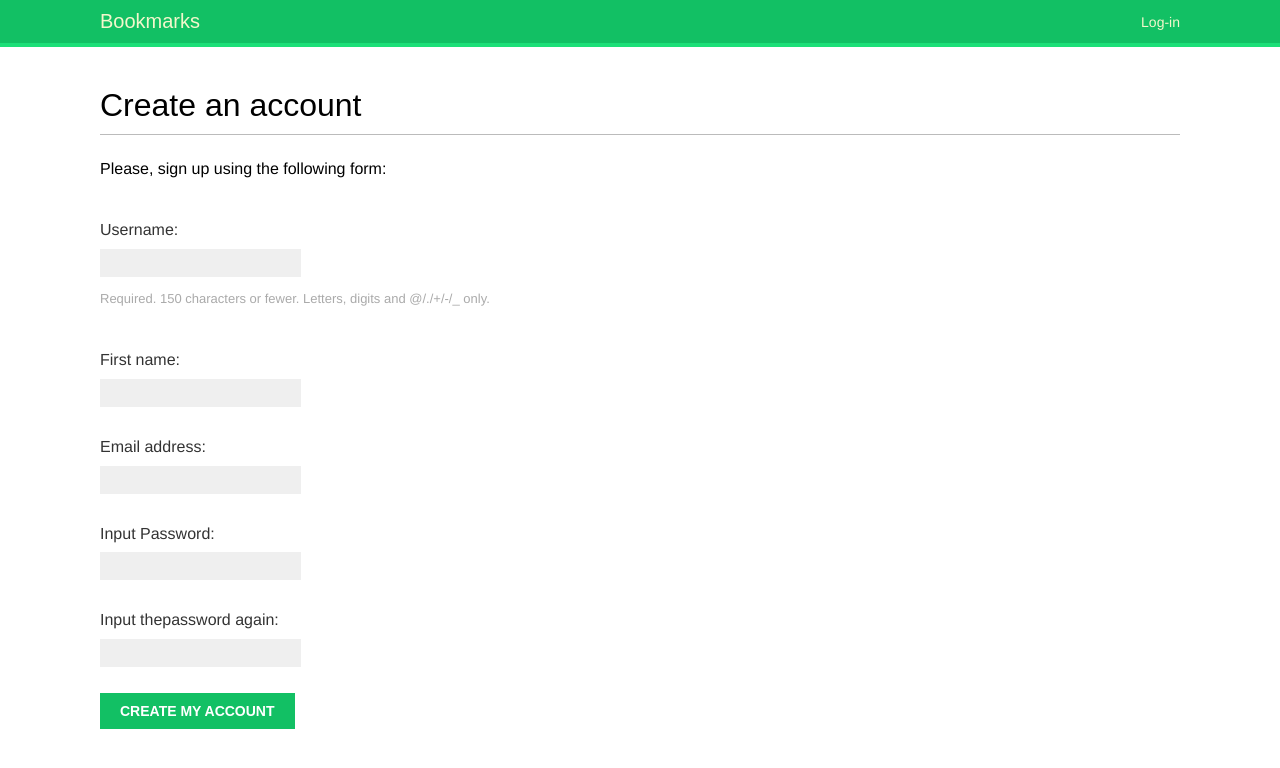
After one commit to weshy007/social--app, a Django app: page /account/register/ in a window 1280 px wide. The commit adds this page. Shown: the top 768 px of the page. Run offline with Django 4.2, Linux system fonts and the light colour scheme; some web fonts are replaced.

Commit message:
User registration and user profiles

```diff
--- a/account/forms.py
+++ b/account/forms.py
@@ -1,5 +1,23 @@
 from django import forms
+from django.contrib.auth.models import User
+
 
 class LoginForm(forms.Form):
     username = forms.CharField()
     password = forms.CharField(widget=forms.PasswordInput)
+
+
+class UserRegistrationForm(forms.ModelForm):
+    password = forms.CharField(label='Input Password', widget=forms.PasswordInput)
+    password2 = forms.CharField(label='Input thepassword again', widget=forms.PasswordInput)
+
+    class Meta:
+        model = User
+        fields = ['username', 'first_name', 'email']
+
+    def clean_password2(self):
+        cd = self.cleaned_data
+        if cd['password'] != cd['password2']:
+            raise forms.ValidationError("Password don't match")
+
+        return cd['password2']
--- /dev/null
+++ b/account/templates/account/register.html
@@ -0,0 +1,13 @@
+{% extends "base.html" %}
+
+{% block title %}Create an account{% endblock %}
+
+{% block content %}
+    <h1>Create an account</h1>
+    <p>Please, sign up using the following form:</p>
+    <form method="post">
+        {{ user_form.as_p }}
+        {% csrf_token %}
+        <p><input type="submit" value="Create my account"></p>
+    </form>
+{% endblock %}
--- a/account/templates/registration/login.html
+++ b/account/templates/registration/login.html
@@ -10,7 +10,8 @@
             Please try again.
         </p>
     {% else %}
-        <p>Please, use the following form to log-in:</p>
+        <p>Please, use the following form to log-in. <br>
+            If you don't have an account <a href="{% url "register" %}">Sign up here</a></p>
     {% endif %}
 
     <div class="login-form">
--- a/account/urls.py
+++ b/account/urls.py
@@ -6,6 +6,7 @@ from . import views
 urlpatterns = [
     # path('login/', views.user_login, name='login'),
     path('', views.dashboard, name='dashboard'),
+    path('register/', views.register, name='register'),
 
     # LOGIN && LOGOUT URLS
     path('login/', auth_views.LoginView.as_view(), name='login'),
--- a/account/views.py
+++ b/account/views.py
@@ -3,7 +3,7 @@ from django.contrib.auth.decorators import login_required
 from django.http import HttpResponse
 from django.shortcuts import render
 
-from .forms import LoginForm
+from .forms import LoginForm, UserRegistrationForm
 
 
 # Create your views here.
@@ -33,3 +33,21 @@ def user_login(request):
 @login_required
 def dashboard(request):
     return render(request, 'account/dashboard.html', {'section':'dashboard'})
+
+
+def register(request):
+    if request.method == 'POST':
+        user_form = UserRegistrationForm(request.POST)
+        if user_form.is_valid():
+            # Create a new user object but don't save it yet
+            new_user = user_form.save(commit=False)
+            #Set the choosen password
+            new_user.set_password(user_form.cleaned_data['password'])
+            # Save the new user obj
+            new_user.save()
+
+            return render(request, 'account/register_done.html', {'new_user': new_user})
+
+    else:
+        user_form = UserRegistrationForm()
+        return render(request, 'account/register.html', {'user_form': user_form})
```
Also changed, not shown: account/templates/account/register_done.html (added, +8 -0 lines), 2 other files.
